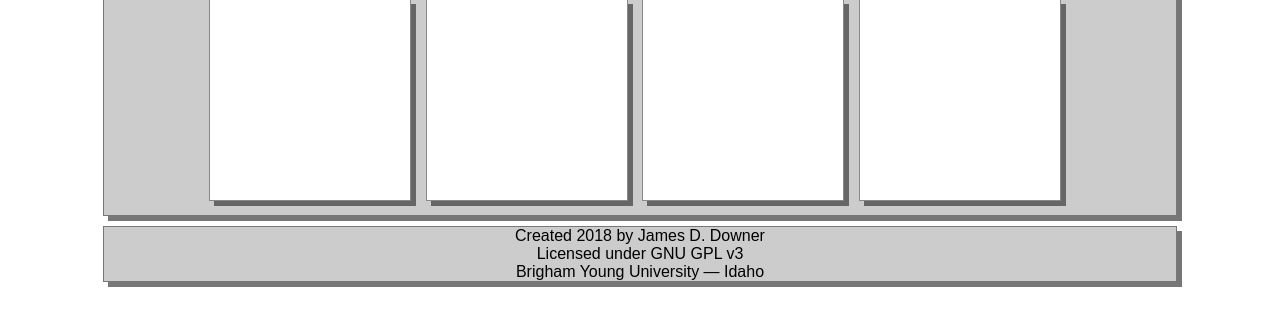
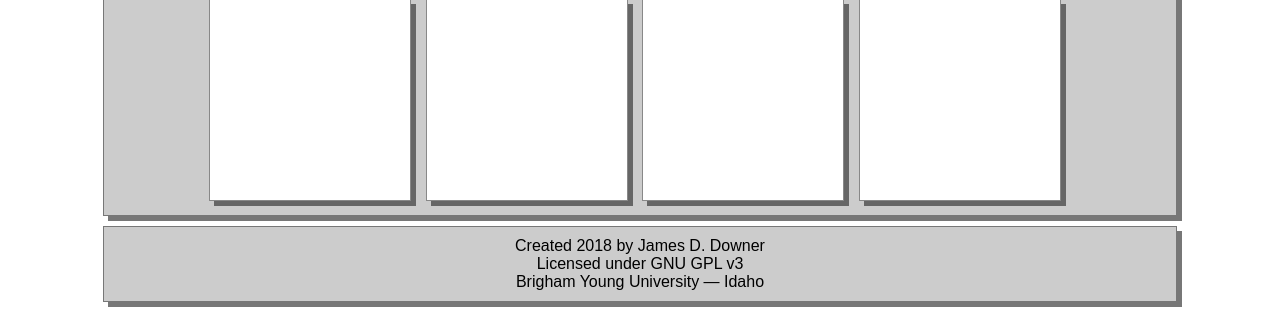
Before and after one commit to ascenderx/byui-cs213-downerj, a PHP site: page /week04/index.html in a window 1280 px wide. Shown: the part 1752-2064 px from the top of the page. Before the commit the page ends 2039 px from the top, so only its background shows below. Run offline with PHP 8.4, Linux system fonts and the light colour scheme; some web fonts are replaced.

Commit message:
Week04: Add padding to footer

```diff
--- a/week04/styles.css
+++ b/week04/styles.css
@@ -174,5 +174,5 @@ a, a:visited {
 }
 
 .footer {
-
+  padding: 10px 0 10px 0;
 }
```
